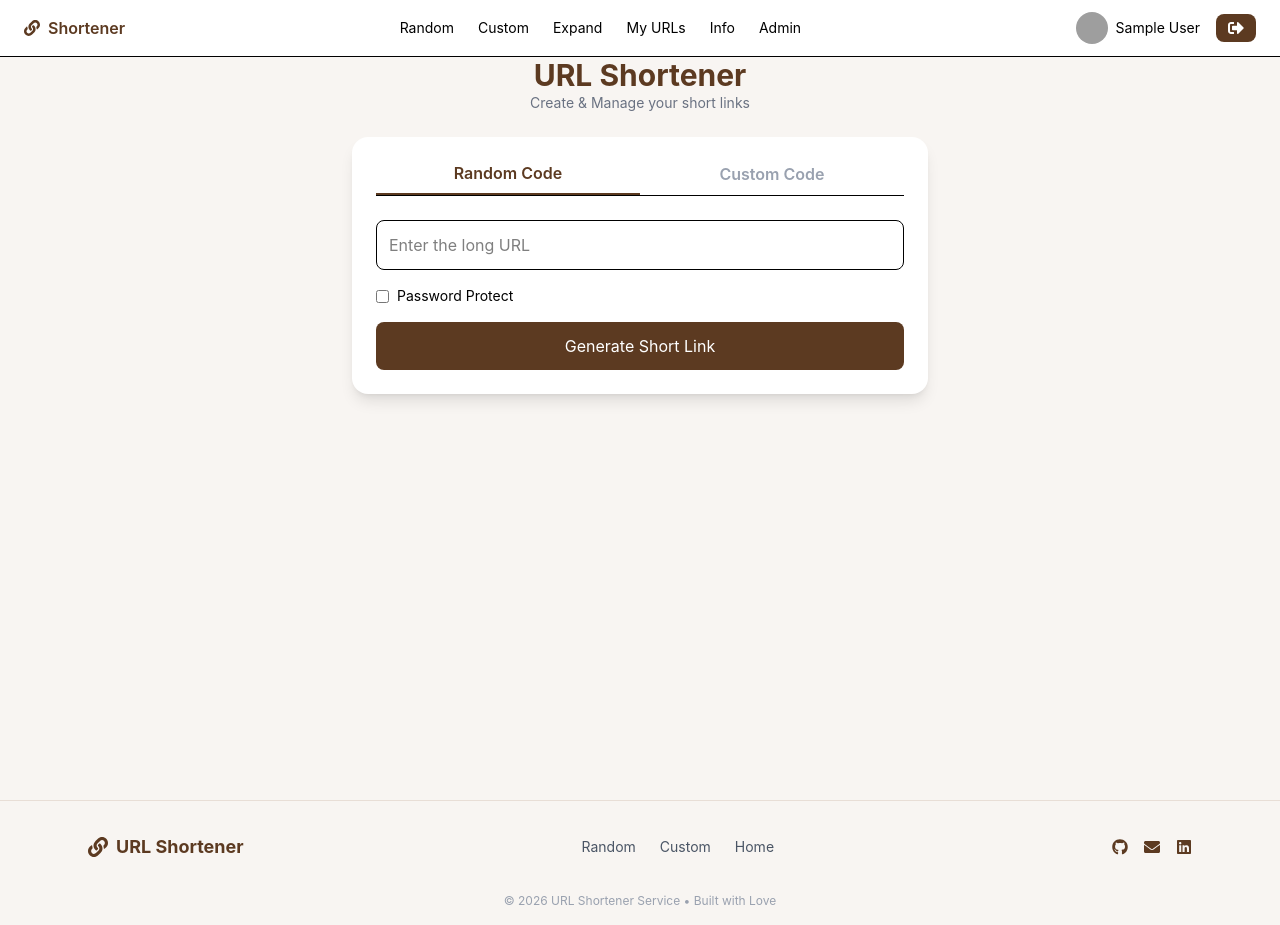
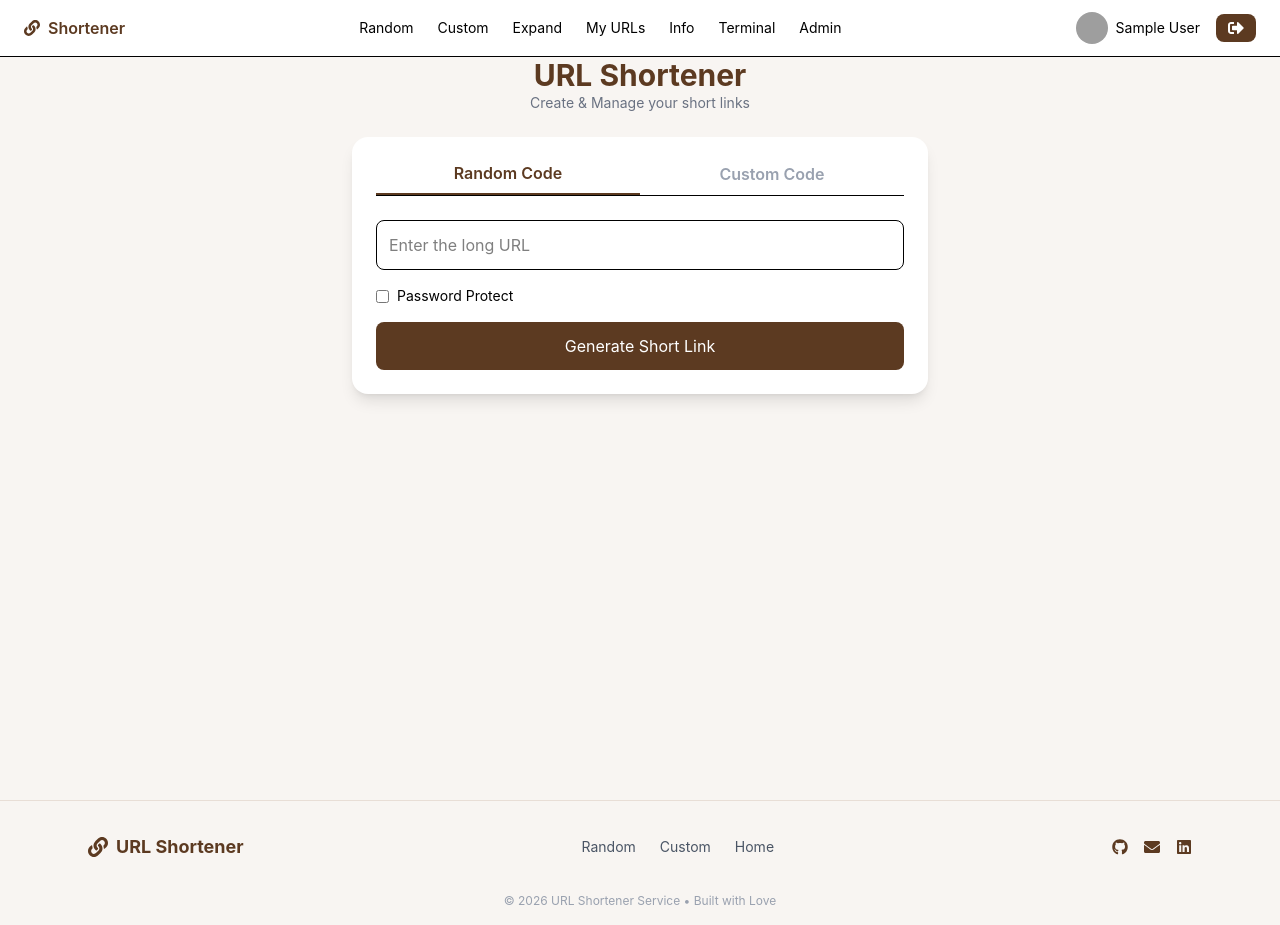
Before and after one commit to jaisondavid-m/url-shortner-service, a React (Vite) app in the folder client/: page /home in a window 1280 px wide. Built offline with nearby package versions, Linux system fonts and the light colour scheme; sample sign-in values are in the browser's storage; grey boxes are pictures that could not be loaded.

Commit message:
added terminal route in navbar

```diff
--- a/client/src/components/ResponsiveNavbar.jsx
+++ b/client/src/components/ResponsiveNavbar.jsx
@@ -50,6 +50,7 @@ function ResponsiveNavbar() {
                     <button onClick={() => navigate("/expand")} className="cursor-pointer">Expand</button>
                     <button className="cursor-pointer" onClick={() => navigate("/myurls")}>My URLs</button>
                     <button className="cursor-pointer" onClick={() => navigate("/info")}>Info</button>
+                    <button className="cursor-pointer" onClick={() => navigate("/terminal")}>Terminal</button>
                     {user?.role === "admin" && (
                         <button onClick={() => navigate("/admin")} className="cursor-pointer">Admin</button>
                     )}
@@ -82,6 +83,7 @@ function ResponsiveNavbar() {
                     <NavItem label="Custom" onClick={() => navigate("/home?tab=custom")} />
                     <NavItem label="Expand URL" onClick={() => navigate("/expand")} />
                     <NavItem label="My URLs" onClick={() => navigate("/myurls")} />
+                    <NavItem label="Terminal" onClick={() => navigate("/terminal")} />
                     <NavItem label="Profile" onClick={() => navigate("/profile")} />
                     <NavItem label="Info" onClick={() => navigate("/info")} />
                     {user?.role === "admin" && (
```
